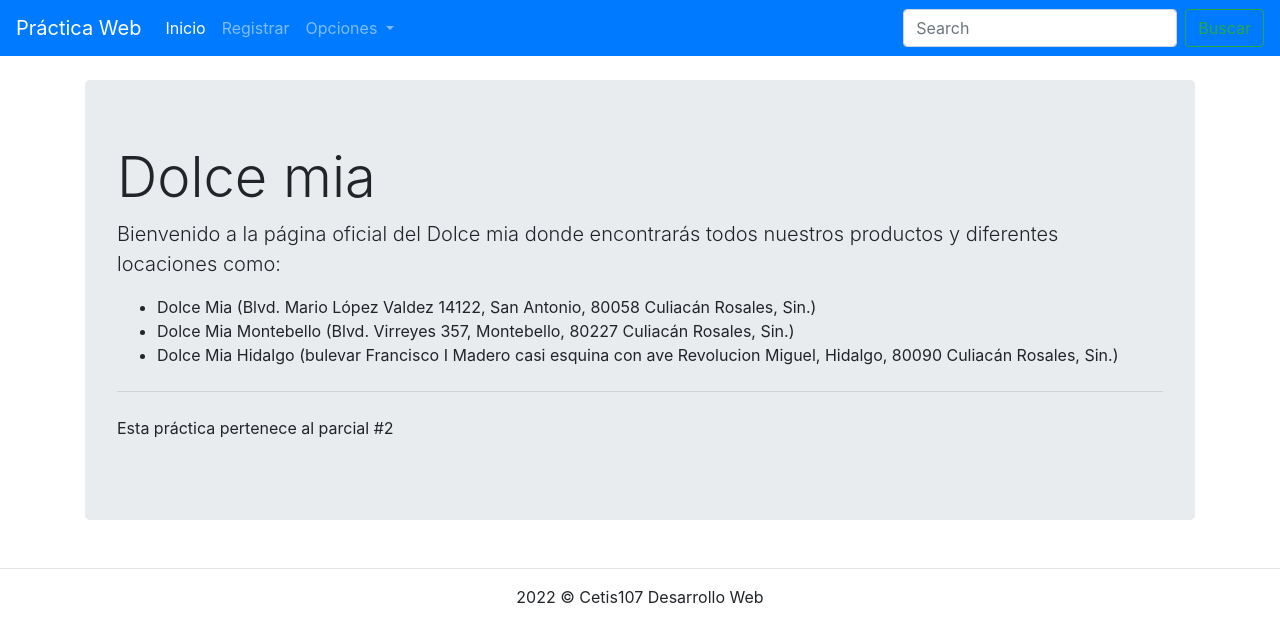
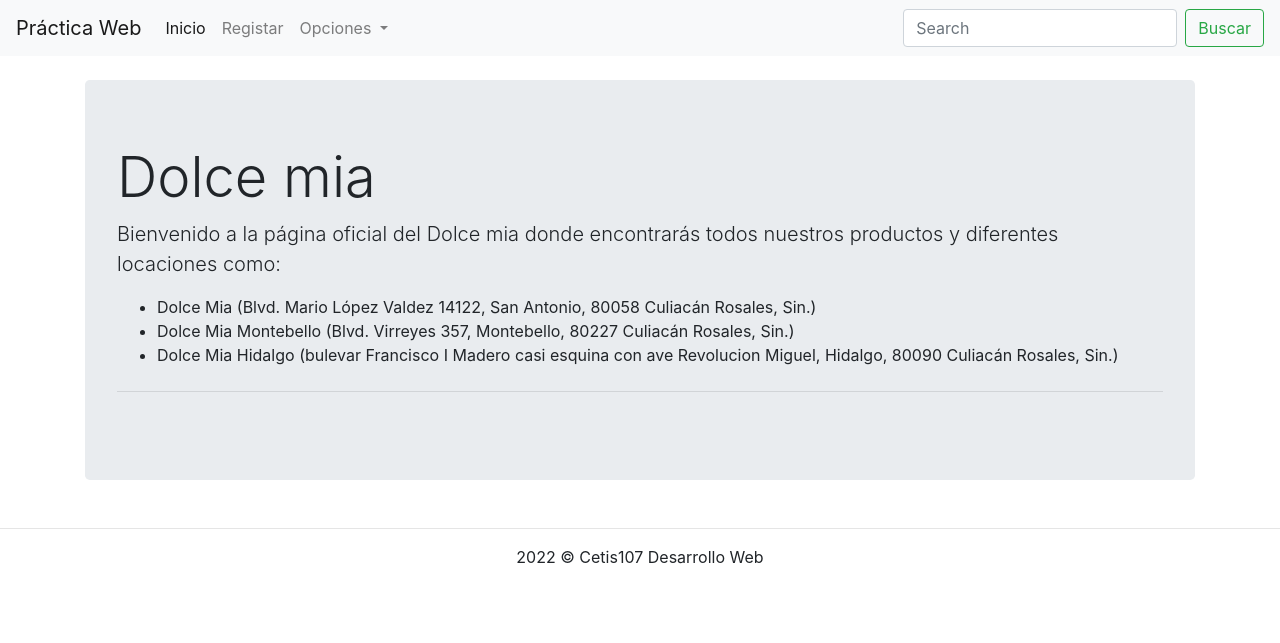
Before and after one commit to AlejandraCastro9/proyecto_parcial2, a PHP site: page /index.php in a window 1280 px wide. Shown: the top 643 px of the page. Run offline with PHP 8.4, Linux system fonts and the light colour scheme; some libraries are stand-ins or nearby versions.

Commit message:
Add files via upload

```diff
--- a/parcial2/index.php
+++ b/parcial2/index.php
@@ -26,7 +26,6 @@
                          </ul>
                     </p>
                     <hr class="my-4">
-                    <p>Esta práctica pertenece al parcial #2</p>
                   </div>
             </div>
         </div>
--- a/parcial2/menu.php
+++ b/parcial2/menu.php
@@ -1,4 +1,4 @@
-<nav class="navbar navbar-expand-lg navbar-dark bg-primary">
+<nav class="navbar navbar-expand-lg navbar-light bg-light">
         <a class="navbar-brand" href="#">Práctica Web</a>
         <button class="navbar-toggler" type="button" data-toggle="collapse" data-target="#navbarSupportedContent" aria-controls="navbarSupportedContent" aria-expanded="false" aria-label="Toggle navigation">
           <span class="navbar-toggler-icon"></span>
@@ -10,10 +10,10 @@
               <a class="nav-link" href="index.php">Inicio <span class="sr-only">(current)</span></a>
             </li>
             <li class="nav-item">
-              <a class="nav-link" href="registrarDatos.php">Registrar</a>
+              <a class="nav-link" href="registrarDatos.php">Registar</a>
             </li>
             <li class="nav-item dropdown">
-              <a class="nav-link dropdown-toggle" href="#" role="button" data-toggle="dropdown" aria-expanded="false">
+              <a class="nav-link dropdown-toggle" href="" role="button" data-toggle="dropdown" aria-expanded="false">
                 Opciones
               </a>
               <div class="dropdown-menu">
```
